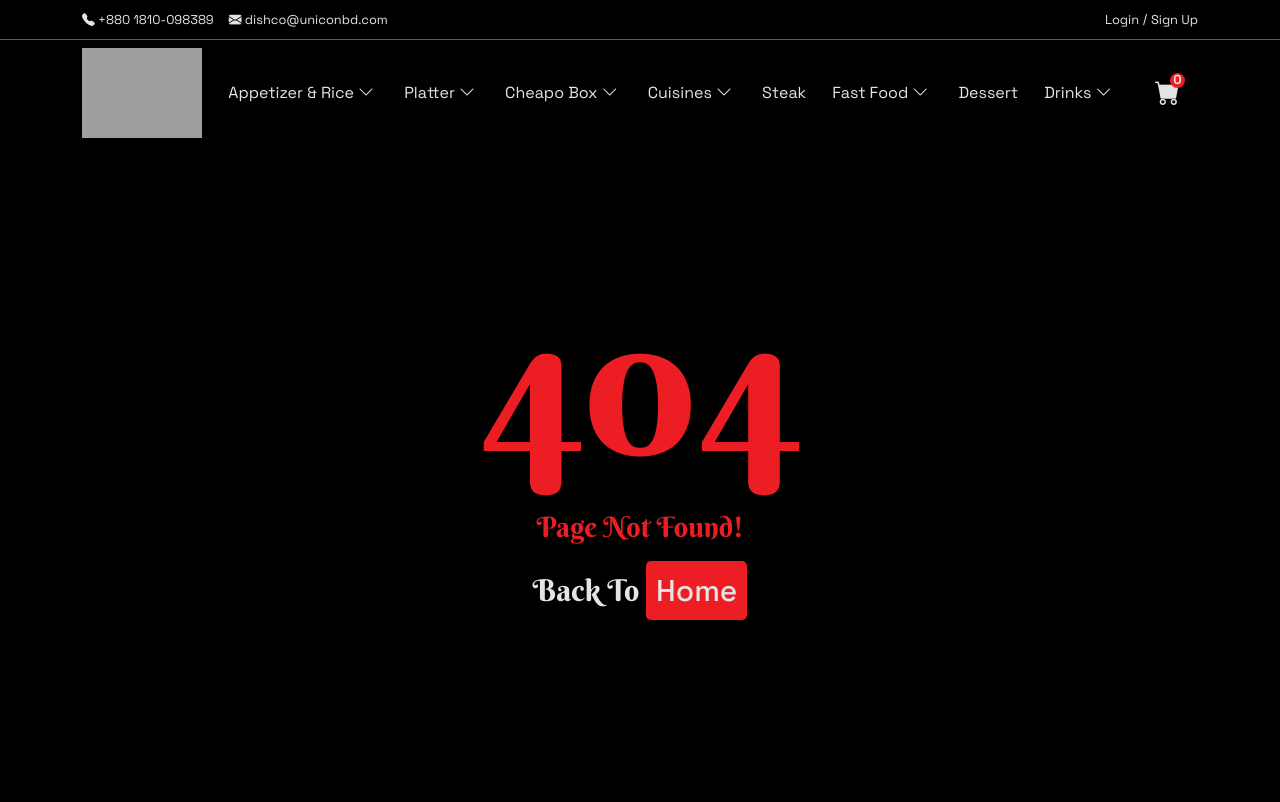
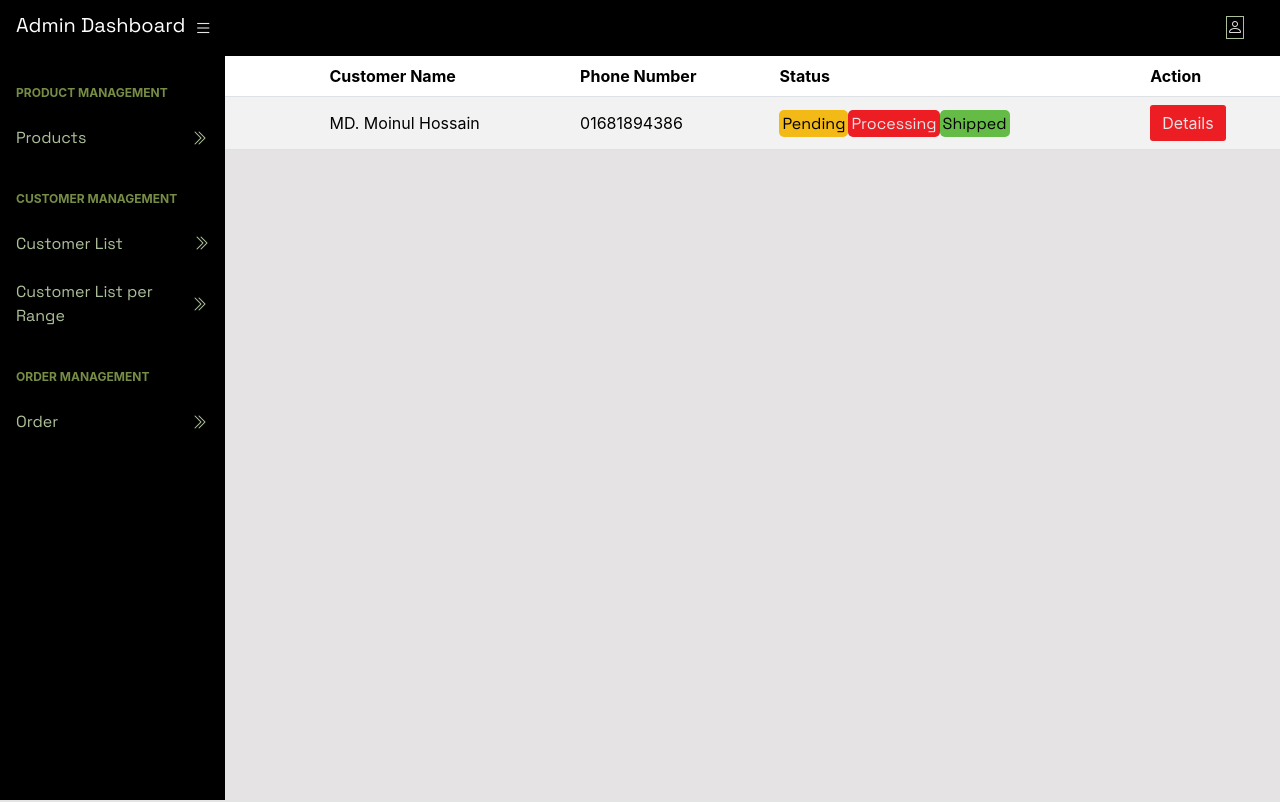
Before and after one commit to Unicon-Solution-Limited/dishco_frontend, a React (Create React App) app: page /allOrders in a window 1280 px wide. Shown: the top 802 px of the page. Built offline with nearby package versions, Linux system fonts and the light colour scheme; no server answers; grey boxes are pictures that could not be loaded.

Commit message:
all order components added

```diff
--- a/src/App.js
+++ b/src/App.js
@@ -22,6 +22,7 @@ import Returnpolicy from "./Components/Pages/FooterPages/Returnpolicy";
 import Shop from "./Components/Pages/FooterPages/Shop";
 import TandC from "./Components/Pages/FooterPages/TandC";
 import CartContext from "./Components/AllContext/CartContext";
+import AllOrders from "./Components/Dashboard/DashboardPage/OrderManagement/AllOrders";
 
 function App() {
   return (
@@ -51,6 +52,9 @@ function App() {
             </Route>
             <Route path="/allProduct">
               <AllProduct />
+            </Route>
+            <Route path="/allOrders">
+              <AllOrders />
             </Route>
             {/* Dashboard router end */}
 
--- /dev/null
+++ b/src/Components/Dashboard/DashboardPage/OrderManagement/AllOrders.js
@@ -0,0 +1,92 @@
+import React from "react";
+import SidebarNav from "../../Layouts/SidebarNav";
+import TopbarNav from "../../Layouts/TopbarNav";
+import "./OrderManagement.css";
+
+const AllOrders = () => {
+  return (
+    <>
+      <TopbarNav />
+      <div id="layoutSidenav">
+        <SidebarNav />
+        <div id="layoutSidenav_content">
+          <div class="table-responsive">
+            <table class="table table-striped align-middle">
+              <thead>
+                <tr>
+                  <th scope="col">#</th>
+                  <th scope="col">Product Name</th>
+                  <th scope="col">Customer Name</th>
+                  <th scope="col">Phone Number</th>
+                  <th scope="col">Status</th>
+                  <th scope="col">Action</th>
+                </tr>
+              </thead>
+              <tbody>
+                <tr>
+                  <th scope="row">1</th>
+                  <td>Special Pasta with rice</td>
+                  <td>MD. Moinul Hossain</td>
+                  <td>01681894386</td>
+                  <td>
+                    <span className="status pending">Pending</span>
+                    <span className="status processing">Processing</span>
+                    <span className="status shipped">Shipped</span>
+                  </td>
+                  <td>
+                    <button
+                      className="btn MyBtn"
+                      data-bs-toggle="modal"
+                      data-bs-target="#singleOrderProduct"
+                    >
+                      Details
+                    </button>
+                  </td>
+                </tr>
+              </tbody>
+            </table>
+          </div>
+
+          <div
+            class="modal fade"
+            id="singleOrderProduct"
+            tabindex="-1"
+            aria-labelledby="exampleModalLabel"
+            aria-hidden="true"
+          >
+            <div class="modal-dialog">
+              <div class="modal-content">
+                <div class="modal-header">
+                  <h1 class="modal-title fs-5" id="exampleModalLabel">
+                    Order Id: dsk-223025
+                  </h1>
+                  <button
+                    type="button"
+                    class="btn-close"
+                    data-bs-dismiss="modal"
+                    aria-label="Close"
+                  ></button>
+                </div>
+                <div class="modal-body">...</div>
+                <div class="modal-footer">
+                  <button
+                    type="button"
+                    class="btn btn-secondary"
+                    data-bs-dismiss="modal"
+                  >
+                    Close
+                  </button>
+                  <button type="button" class="btn btn-primary">
+                    Save changes
+                  </button>
+                </div>
+              </div>
+            </div>
+          </div>
+        </div>
+      </div>
+    </>
+  );
+};
+
+export default AllOrders;
--- /dev/null
+++ b/src/Components/Dashboard/DashboardPage/OrderManagement/OrderManagement.css
@@ -0,0 +1,14 @@
+.status {
+  padding: 3px;
+  border-radius: 5px;
+}
+.pending {
+  background-color: var(--yellow) !important;
+}
+.processing {
+  background-color: var(--red);
+  color: var(--white);
+}
+.shipped {
+  background-color: var(--green) !important;
+}
--- a/src/Components/Dashboard/Layouts/SidebarNav.js
+++ b/src/Components/Dashboard/Layouts/SidebarNav.js
@@ -119,14 +119,8 @@ const SidebarNav = () => {
                 data-bs-parent="#sidenavAccordion"
               >
                 <nav className="sb-sidenav-menu-nested nav">
-                  <Link className="nav-link collapse_sub_menu" to="/">
-                    Pending order
-                  </Link>
-                  <Link
-                    className="nav-link collapse_sub_menu"
-                    to="/createProduct"
-                  >
-                    Completed Order
+                  <Link className="nav-link collapse_sub_menu" to="/allOrders">
+                    list of orders
                   </Link>
                 </nav>
               </div>
```
